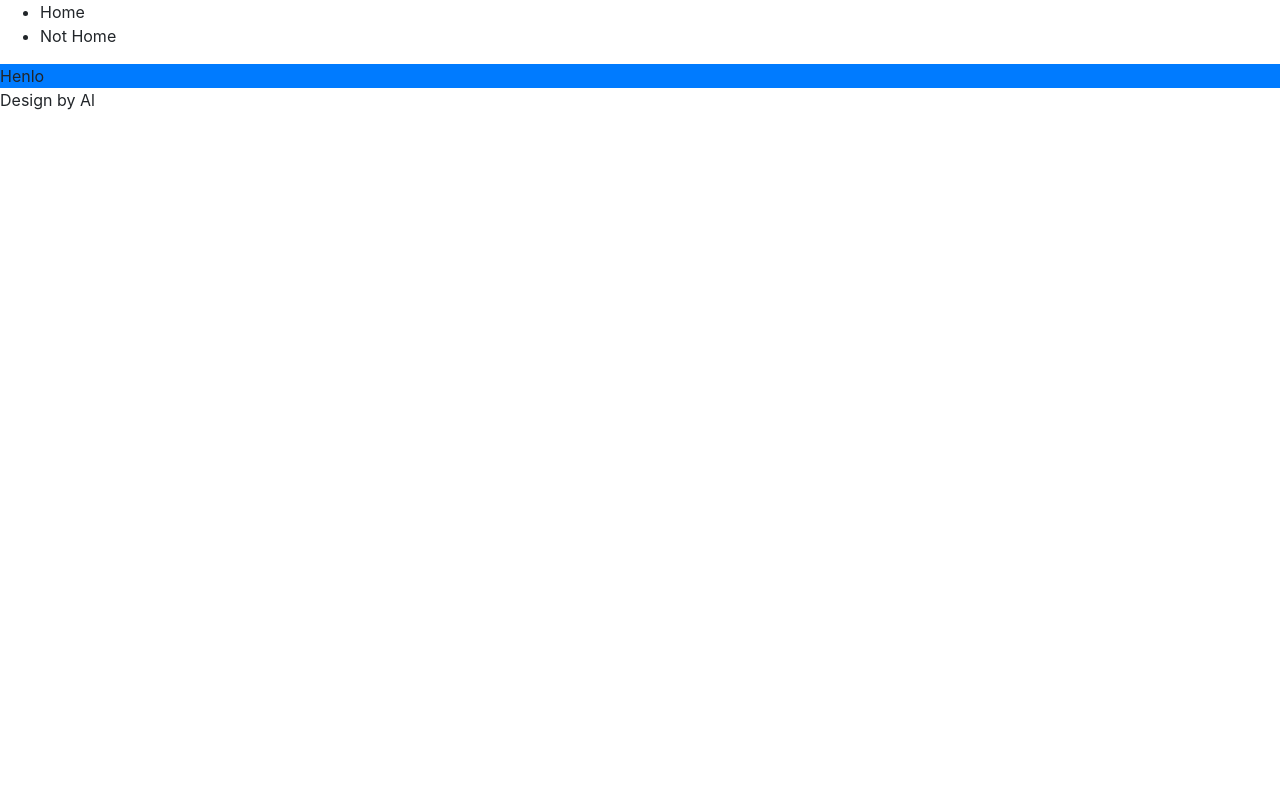
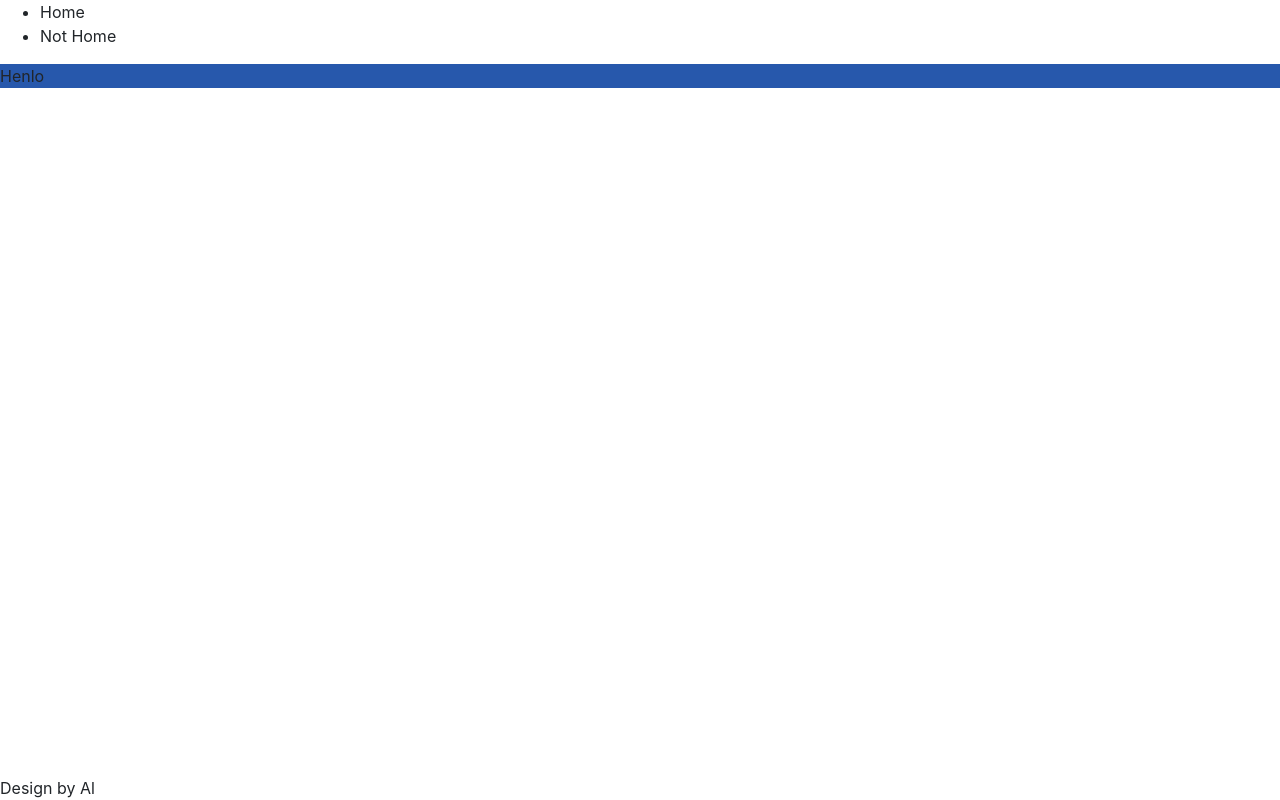
Before and after one commit to alsalgu/pythonPortfolio, a Flask app: page / in a window 1280 px wide. Run offline with Flask 2, Linux system fonts and the light colour scheme; some libraries are stand-ins or nearby versions.

Commit message:
Google fonts link, new bootstrap link, styling to take up whole page

```diff
--- a/app/templates/base.html
+++ b/app/templates/base.html
@@ -8,15 +8,16 @@
   <meta name="author" content="name">
   <meta name="description" content="description here">
   <meta name="keywords" content="keywords,here">
-  <link rel="stylesheet" href="/static/css/bootstrap.css" type="text/css">
+  <link rel="stylesheet" href="/static/css/bootstrap.min.css" type="text/css">
   <link rel="stylesheet" href="/static/css/stylesheet.css" type="text/css">
+  <link href="https://fonts.googleapis.com/css?family=Audiowide|VT323" rel="stylesheet">
 </head>
 
-<body>
+<body class="d-flex flex-column">
   <!-- Navbar -->
   <div>{% include 'layout/navi.html' %}</div>
   <!-- Content -->
-  <div>{% block content %}{% endblock %}</div>
+  <div class="flex-grow-1">{% block content %}{% endblock %}</div>
   <!-- Footer -->
   <div>{% include 'layout/footer.html' %}</div>
   <!-- Scripts -->
```
